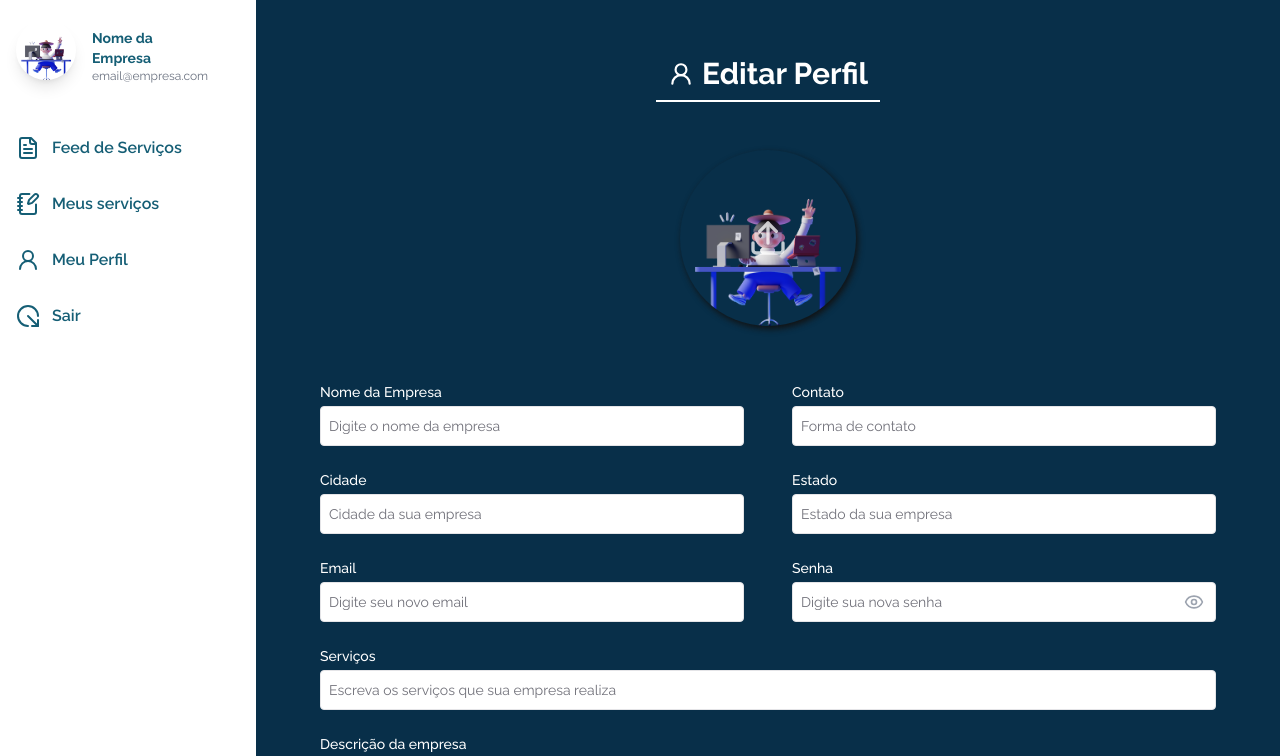
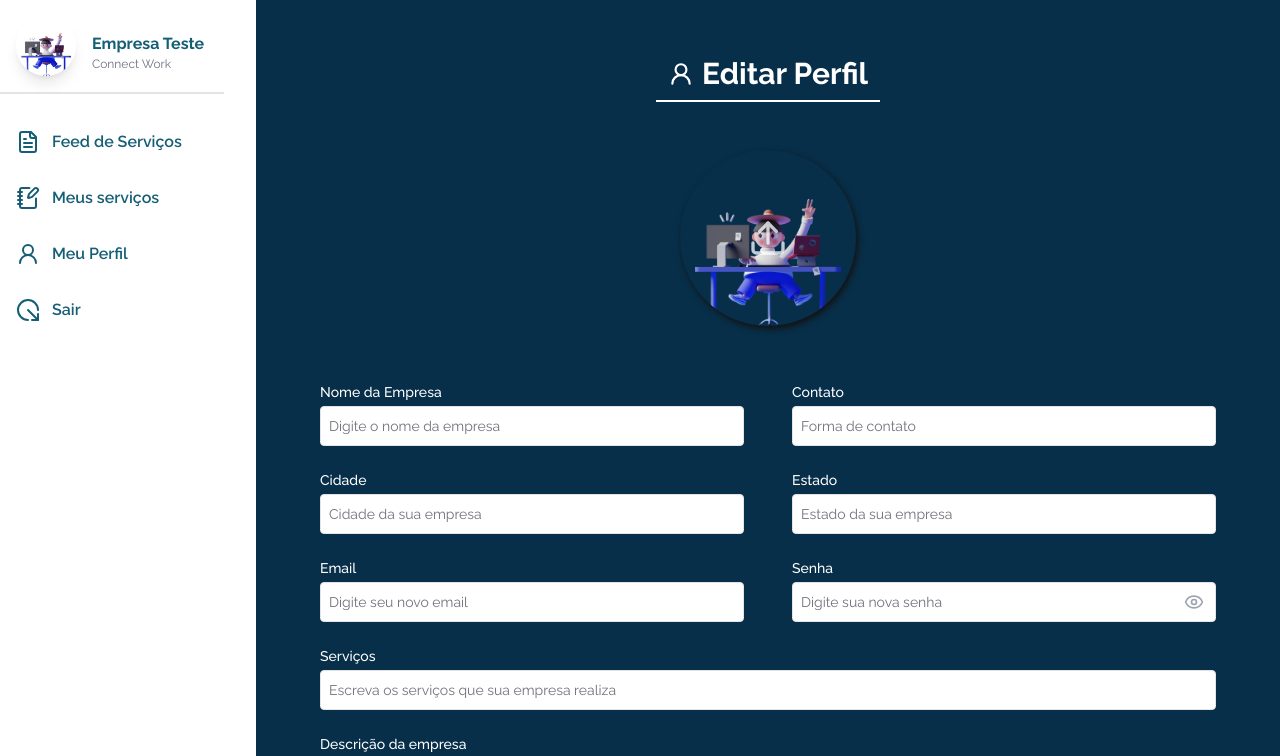
Before and after one commit to Gabriel-Vasconcelos/connect-work, a Next.js app: page /profile in a window 1280 px wide. Shown: the top 756 px of the page. Built offline with nearby package versions, Linux system fonts and the light colour scheme.

Commit message:
adjusts dialog

```diff
--- a/src/components/Menu/Menu.tsx
+++ b/src/components/Menu/Menu.tsx
@@ -6,7 +6,7 @@ export default function Menu() {
     return (
         <div className="w-full md:w-56 lg:w-68 bg-white fixed md:h-full h-auto overflow-auto z-50">
             {/* Imagem e informações da empresa com sombra */}
-            <div className="hidden sm:flex items-center p-4 md:p-3 lg:p-4">
+            <div className="hidden sm:flex items-center p-4 md:p-3 lg:p-4 border-b-2">
                 <Image
                     src="/assets/Saly-10.png"
                     alt="Imagem"
@@ -15,8 +15,8 @@ export default function Menu() {
                     className="block shadow-lg rounded-full object-cover"
                 />
                 <div className="ml-4 mt-3">
-                    <p className="text-sm md:text-sm lg:text-md font-bold text-cyan-800">Nome da Empresa</p>
-                    <p className="text-xs text-gray-500">email@empresa.com</p>
+                    <p className="text-md font-bold text-cyan-800">Empresa Teste</p>
+                    <p className="text-xs text-gray-500">Connect Work</p>
                 </div>
             </div>
 
@@ -36,7 +36,7 @@ export default function Menu() {
 // Componente reutilizável para links do menu
 function MenuItem({ href, icon: Icon, text }: { href: string, icon: any, text: string }) {
     return (
-        <Link href={href} className="group relative flex items-center p-3 md:p-3 lg:p-4 md:pl-4 lg:pl-4 text-cyan-800 font-semibold md:text-base lg:text-base transition transform hover:scale-105 w-full">
+        <Link href={href} className="group relative flex items-center p-3 md:p-3 lg:p-4 md:pl-4 lg:pl-4 text-cyan-800 font-semibold md:text-base lg:text-base transition transform hover:scale-95 w-full">
             <span className="absolute left-0 h-full w-1 bg-transparent transition"></span>
             <Icon className="mr-3 hidden sm:block md:hidden lg:block" size={24} />
             {text}
@@ -47,7 +47,7 @@ function MenuItem({ href, icon: Icon, text }: { href: string, icon: any, text: s
 // Componente para o botão "Sair"
 function MenuItemButton({ text, icon: Icon }: { text: string, icon: any }) {
     return (
-        <button className="group relative flex items-center p-3 md:p-3 lg:p-4 md:pl-4 lg:pl-4 text-cyan-800 font-semibold md:text-base lg:text-base transition duration-300 transform hover:scale-105 w-full">
+        <button className="group relative flex items-center p-3 md:p-3 lg:p-4 md:pl-4 lg:pl-4 text-cyan-800 font-semibold md:text-base lg:text-base transition duration-300 transform hover:scale-95 w-full">
             <span className="absolute left-0 h-full w-1 bg-transparent transition-all duration-300"></span>
             <Icon className="mr-3 hidden sm:block md:hidden lg:block" size={24} />
             {text}
```
